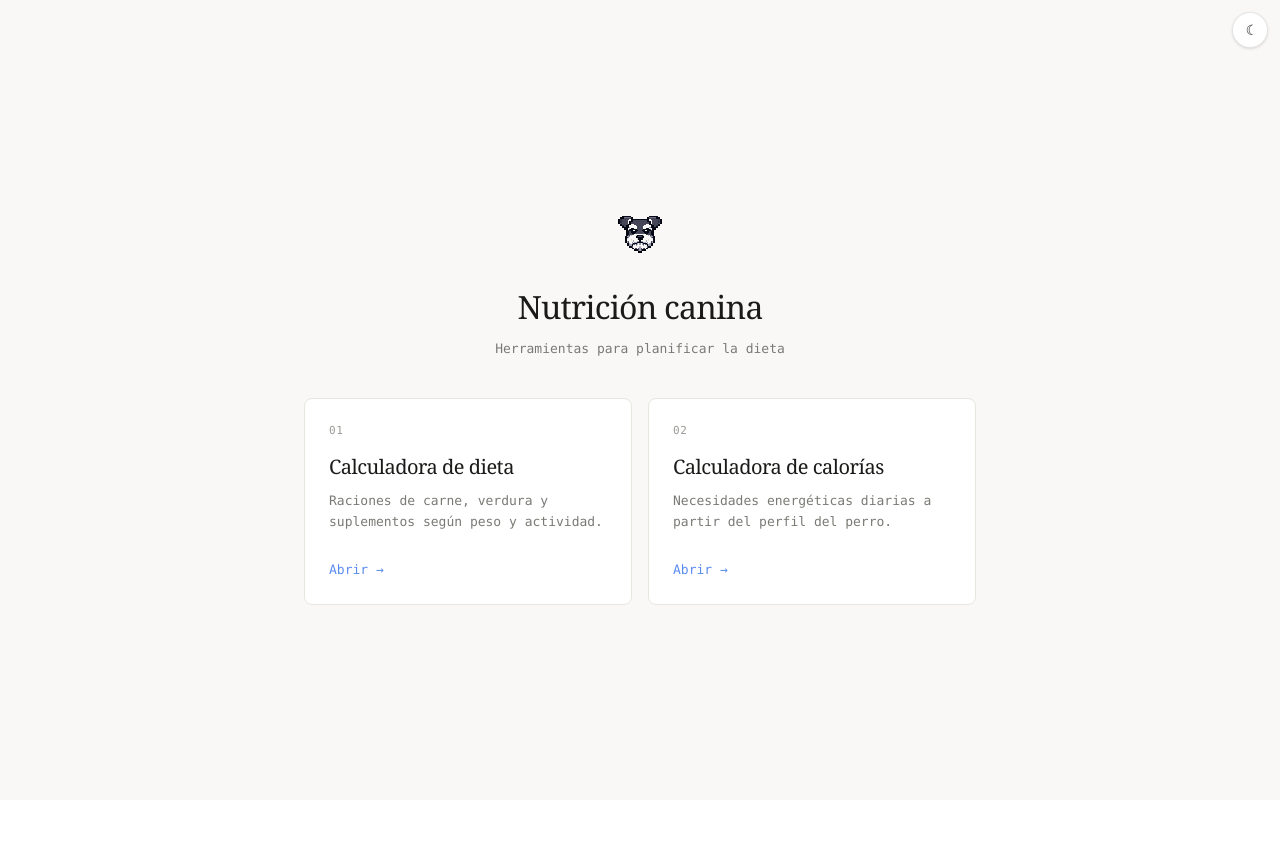
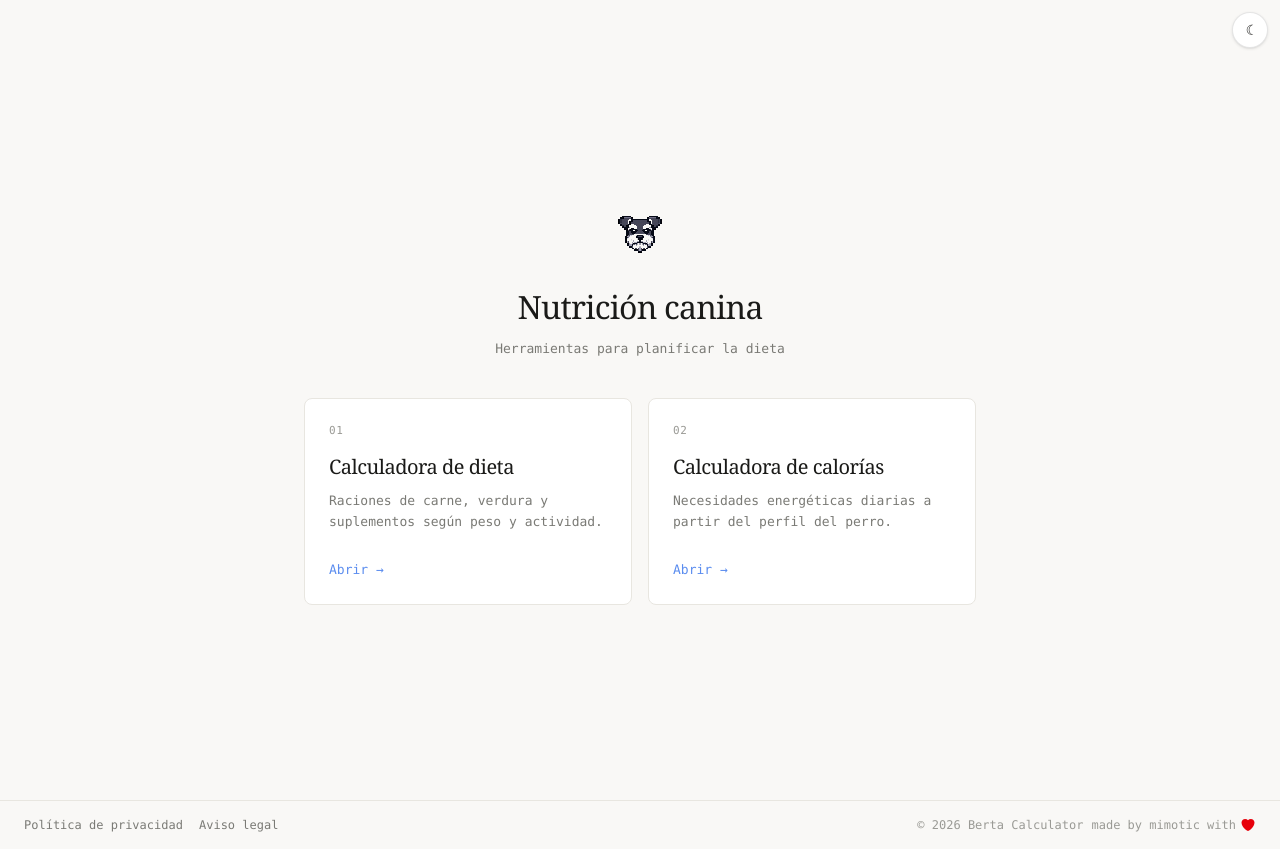
Before and after one commit to mimotic/berta.calculator, a React (Vite) app: page /#/ in a window 1280 px wide. Before the commit the page ends 800 px from the top, so only its background shows below. Built offline with nearby package versions, Linux system fonts and the light colour scheme.

Commit message:
feat: add footer

```diff
--- /dev/null
+++ b/src/components/Footer.tsx
@@ -0,0 +1,35 @@
+import { Link } from 'react-router'
+
+export function Footer() {
+  return (
+    <footer className="w-full border-t border-[#e8e6e0] dark:border-white/10 bg-[#f9f8f6] dark:bg-[#0f0f0e] px-6 py-4">
+      <div className="max-w-7xl mx-auto flex items-center justify-between gap-4 flex-wrap">
+        <div className="flex gap-4">
+          <Link
+            to="/politica-privacidad"
+            className="text-xs font-mono text-[#7a7a75] dark:text-[#8a8a85] hover:text-[#1a1a18] dark:hover:text-[#e8e6e0] transition-colors"
+          >
+            Política de privacidad
+          </Link>
+          <Link
+            to="/aviso-legal"
+            className="text-xs font-mono text-[#7a7a75] dark:text-[#8a8a85] hover:text-[#1a1a18] dark:hover:text-[#e8e6e0] transition-colors"
+          >
+            Aviso legal
+          </Link>
+        </div>
+        <div className="flex items-center gap-2">
+          <p className="text-xs font-mono text-[#9a9a95] dark:text-[#7a7a75]">
+            © {new Date().getFullYear()} Berta Calculator
+          </p>
+          <a href="https://mimotic.com" className="flex items-center text-xs font-mono text-[#9a9a95] dark:text-[#7a7a75] transition hover:text-zinc-900 dark:hover:text-[#e8e6e0]">
+            <span className="mr-1">made by mimotic with</span>
+            <svg className="shrink-0 [:where(&amp;)]:size-6 size-4 text-red-600" data-flux-icon="" xmlns="http://www.w3.org/2000/svg" viewBox="0 0 24 24" fill="currentColor" aria-hidden="true" data-slot="icon">
+              <path d="m11.645 20.91-.007-.003-.022-.012a15.247 15.247 0 0 1-.383-.218 25.18 25.18 0 0 1-4.244-3.17C4.688 15.36 2.25 12.174 2.25 8.25 2.25 5.322 4.714 3 7.688 3A5.5 5.5 0 0 1 12 5.052 5.5 5.5 0 0 1 16.313 3c2.973 0 5.437 2.322 5.437 5.25 0 3.925-2.438 7.111-4.739 9.256a25.175 25.175 0 0 1-4.244 3.17 15.247 15.247 0 0 1-.383.219l-.022.012-.007.004-.003.001a.752.752 0 0 1-.704 0l-.003-.001Z"></path>
+            </svg>
+          </a>
+        </div>
+      </div>
+    </footer>
+  )
+}
--- /dev/null
+++ b/src/components/Layout.tsx
@@ -0,0 +1,13 @@
+import { Outlet } from 'react-router'
+import { Footer } from './Footer.tsx'
+
+export function Layout() {
+  return (
+    <div className="min-h-screen flex flex-col">
+      <div className="flex-1">
+        <Outlet />
+      </div>
+      <Footer />
+    </div>
+  )
+}
--- /dev/null
+++ b/src/pages/AvisoLegal.tsx
@@ -0,0 +1,15 @@
+import { Link } from 'react-router'
+
+export default function AvisoLegal() {
+  return (
+    <div className="font-serif bg-[#f9f8f6] dark:bg-[#0f0f0e] text-[#1a1a18] dark:text-[#e8e6e0] min-h-screen px-6 py-12 transition-colors">
+      <div className="max-w-2xl mx-auto">
+        <Link to="/" className="text-[12px] font-mono text-[#5B8DEF] hover:underline mb-8 inline-block">← Volver</Link>
+        <h1 className="text-[28px] font-normal tracking-tight mb-6">Aviso legal</h1>
+        <p className="text-[14px] font-mono text-[#7a7a75] dark:text-[#8a8a85] leading-relaxed">
+          Contenido pendiente de redactar.
+        </p>
+      </div>
+    </div>
+  )
+}
--- /dev/null
+++ b/src/pages/PoliticaPrivacidad.tsx
@@ -0,0 +1,15 @@
+import { Link } from 'react-router'
+
+export default function PoliticaPrivacidad() {
+  return (
+    <div className="font-serif bg-[#f9f8f6] dark:bg-[#0f0f0e] text-[#1a1a18] dark:text-[#e8e6e0] min-h-screen px-6 py-12 transition-colors">
+      <div className="max-w-2xl mx-auto">
+        <Link to="/" className="text-[12px] font-mono text-[#5B8DEF] hover:underline mb-8 inline-block">← Volver</Link>
+        <h1 className="text-[28px] font-normal tracking-tight mb-6">Política de privacidad</h1>
+        <p className="text-[14px] font-mono text-[#7a7a75] dark:text-[#8a8a85] leading-relaxed">
+          Contenido pendiente de redactar.
+        </p>
+      </div>
+    </div>
+  )
+}
```
Also changed, not shown: src/main.tsx (+13 -3 lines).
